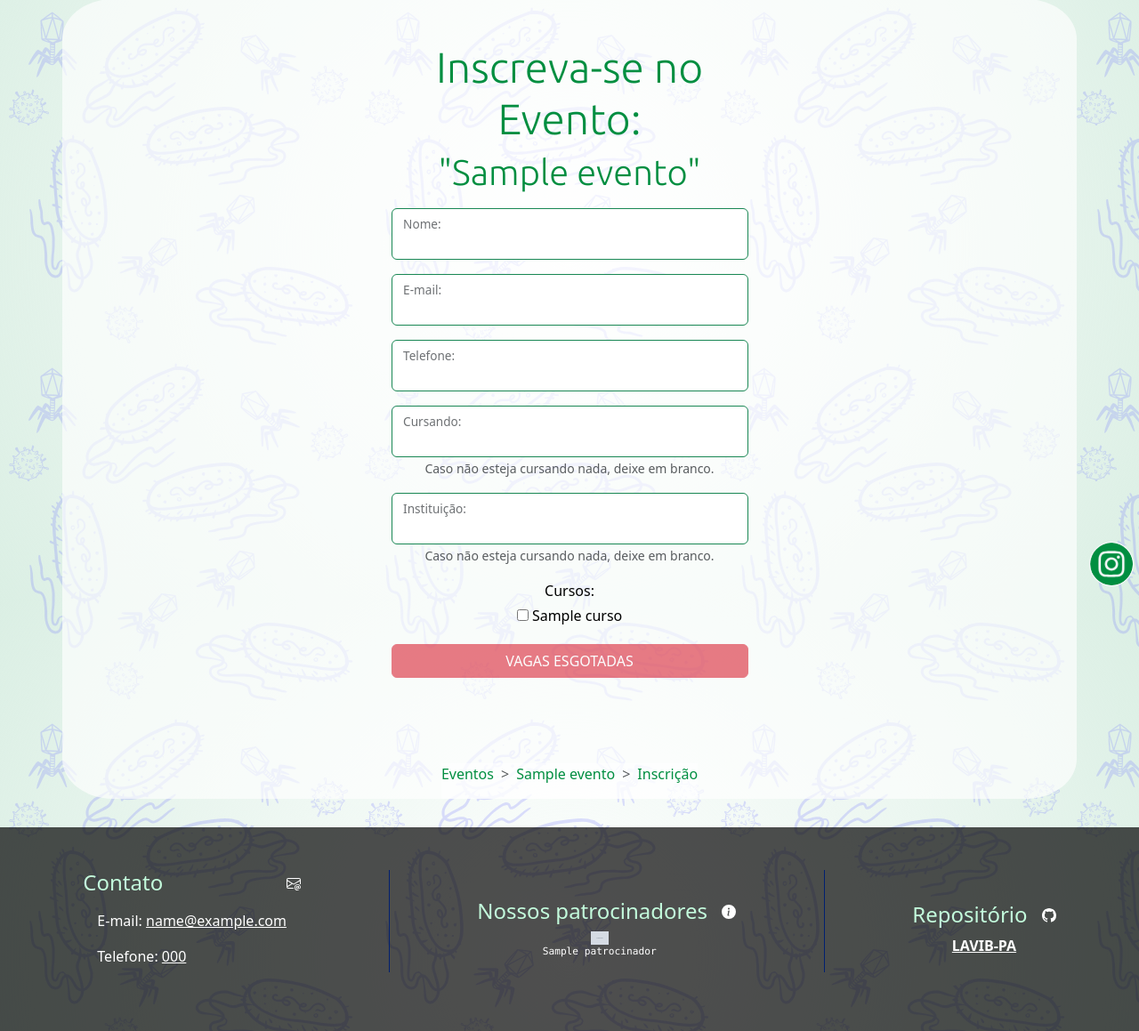
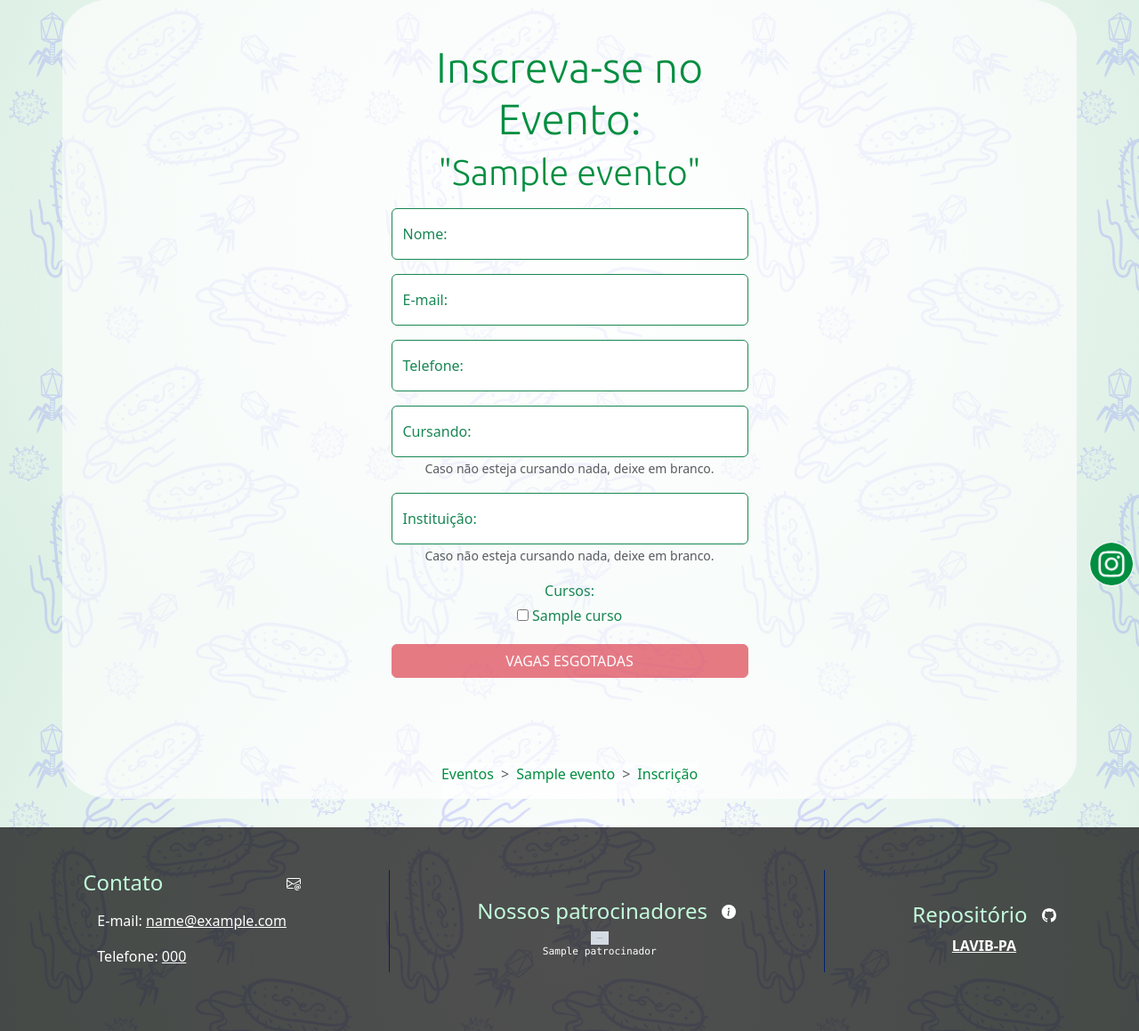
Before and after one commit to leon-rdo/LAVIB-PA, a Django app: a page that uses templates/main/base.html in a window 1280 px wide. Shown: the part 125-1284 px from the top of the page at 89% size. Run offline with Django 4.2, Linux system fonts and the light colour scheme; tables that the repository leaves empty hold one stand-in row (values such as "Sample post"); grey boxes marked "Sample" are stand-in pictures.

Commit message:
refactor: enhance inscription form

```diff
--- a/main/forms.py
+++ b/main/forms.py
@@ -6,11 +6,11 @@ from .models import Curso, Evento, Inscrito
 from django.forms.widgets import CheckboxSelectMultiple
 
 class InscritoForm(ModelForm):
-    nome = forms.CharField(widget=forms.TextInput(attrs={'class': 'form-control border border-success'}), label=_('Nome'))
-    email = forms.EmailField(widget=forms.EmailInput(attrs={'class': 'form-control border border-success'}), label=_('E-mail'))
-    telefone = forms.CharField(widget=forms.TextInput(attrs={'class': 'form-control border border-success'}), label=_('Telefone'))
-    graduacao = forms.CharField(widget=forms.TextInput(attrs={'class': 'form-control border border-success'}), label=_('Cursando'), help_text=_('Caso não esteja cursando nada, deixe em branco.'), required=False)
-    instituicao = forms.CharField(widget=forms.TextInput(attrs={'class': 'form-control border border-success'}), label=_('Instituição'), help_text=_('Caso não esteja cursando nada, deixe em branco.'), required=False)
+    nome = forms.CharField(widget=forms.TextInput(attrs={'class': 'form-control border border-success', 'placeholder': 'dummy'}), label=_('Nome'))
+    email = forms.EmailField(widget=forms.EmailInput(attrs={'class': 'form-control border border-success', 'placeholder': 'dummy'}), label=_('E-mail'))
+    telefone = forms.CharField(widget=forms.TextInput(attrs={'class': 'form-control border border-success', 'placeholder': 'dummy'}), label=_('Telefone'))
+    graduacao = forms.CharField(widget=forms.TextInput(attrs={'class': 'form-control border border-success', 'placeholder': 'dummy'}), label=_('Cursando'), help_text=_('Caso não esteja cursando nada, deixe em branco.'), required=False)
+    instituicao = forms.CharField(widget=forms.TextInput(attrs={'class': 'form-control border border-success', 'placeholder': 'dummy'}), label=_('Instituição'), help_text=_('Caso não esteja cursando nada, deixe em branco.'), required=False)
     cursos = forms.ModelMultipleChoiceField(
         queryset=Curso.objects.all(),
         widget=forms.CheckboxSelectMultiple(attrs={'class': 'my-1'}),
--- a/main/templates/main/inscricao.html
+++ b/main/templates/main/inscricao.html
@@ -63,3 +63,12 @@
   </nav>
 </div>
 {% endblock %}
+
+{% block more_script %}
+<script>
+  labels = document.getElementsByTagName('label');
+  Array.from(labels).forEach((element) =>
+    element.classList.add('text-success')
+  );
+</script>
+{% endblock more_script %}
--- a/templates/main/base.html
+++ b/templates/main/base.html
@@ -181,7 +181,7 @@
         });
     });
 </script>
-  {% block more_script %}{% endblock %}
+{% block more_script %}{% endblock more_script %}
 </body>
 
 </html>
```
